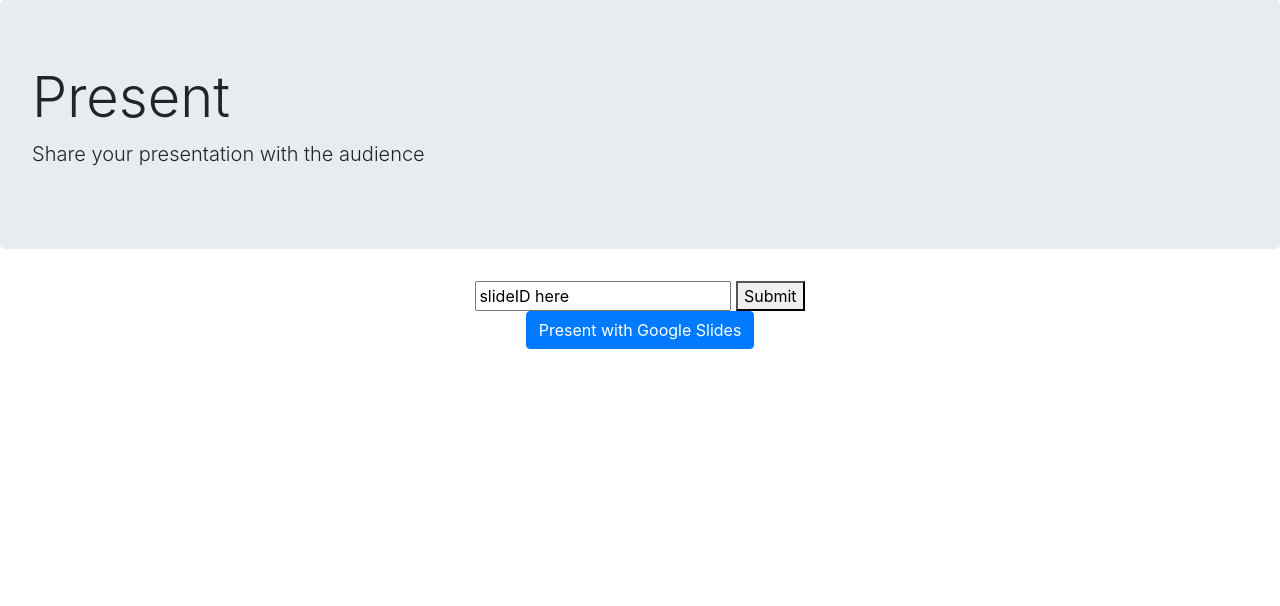
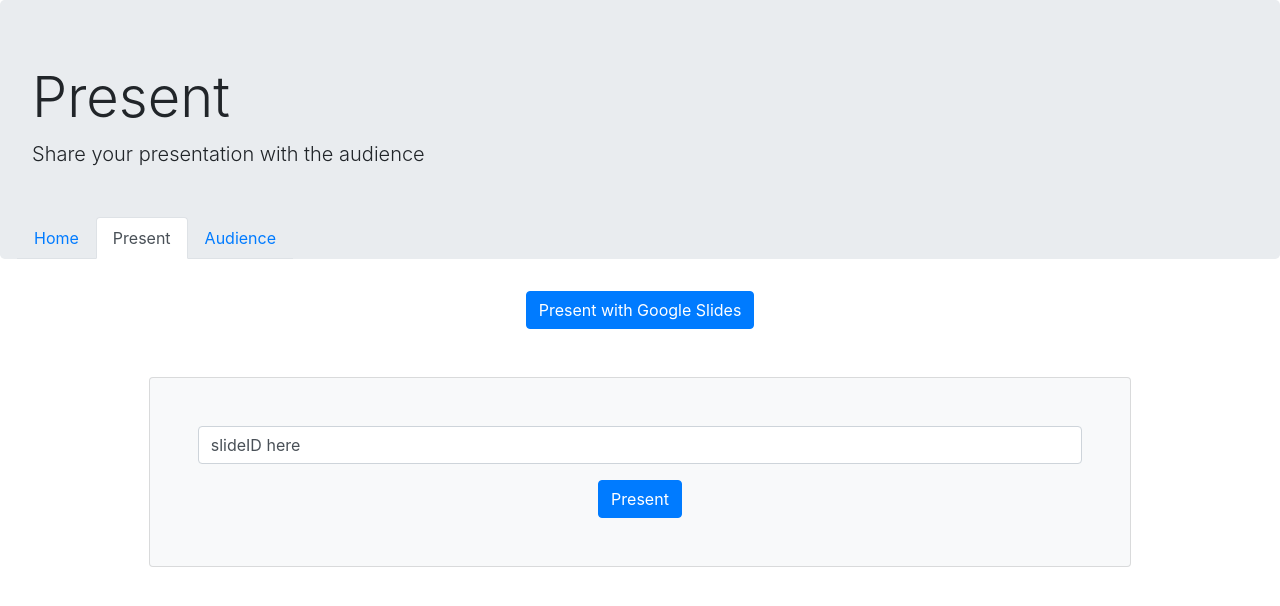
Before and after one commit to jogden4195/BackRow, a Django app: page /picker/ in a window 1280 px wide. Shown: the top 606 px of the page. Run offline with Django 3.2, Linux system fonts and the light colour scheme; some libraries are stand-ins or nearby versions.

Commit message:
added bootstrap styling. created nav links to go between home, picker, and audience pages

```diff
--- a/project/src/landing/templates/landing/picker.html
+++ b/project/src/landing/templates/landing/picker.html
@@ -1,14 +1,16 @@
 <!DOCTYPE html>
 <html xmlns="http://www.w3.org/1999/xhtml">
+
 <head>
   <!-- jQuery -->
   <script src="https://code.jquery.com/jquery-3.2.1.min.js"></script>
 
   <!-- Bootstrap -->
-    <link rel="stylesheet" href="https://stackpath.bootstrapcdn.com/bootstrap/4.3.1/css/bootstrap.min.css" integrity="sha384-ggOyR0iXCbMQv3Xipma34MD+dH/1fQ784/j6cY/iJTQUOhcWr7x9JvoRxT2MZw1T" crossorigin="anonymous">
+  <link rel="stylesheet" href="https://stackpath.bootstrapcdn.com/bootstrap/4.3.1/css/bootstrap.min.css" integrity="sha384-ggOyR0iXCbMQv3Xipma34MD+dH/1fQ784/j6cY/iJTQUOhcWr7x9JvoRxT2MZw1T"
+    crossorigin="anonymous">
   <!-- end bootstrap-->
 
-    <meta http-equiv="content-type" content="text/html; charset=utf-8"/>
+  <meta http-equiv="content-type" content="text/html; charset=utf-8" />
   <title>Backrow</title>
 
   <!-- Google picker singin for app-->
@@ -35,8 +37,8 @@
 
     // Use the Google API Loader script to load the google.picker script.
     function loadPicker() {
-      gapi.load('auth', {'callback': onAuthApiLoad});
-      gapi.load('picker', {'callback': onPickerApiLoad});
+      gapi.load('auth', { 'callback': onAuthApiLoad });
+      gapi.load('picker', { 'callback': onPickerApiLoad });
     }
 
     function onAuthApiLoad() {
@@ -98,25 +100,47 @@
 
   </script>
 </head>
+
 <body>
   <div id="result"></div>
-    <div class="jumbotron">
+  <div class="jumbotron pb-0">
     <h1 class="display-4">Present</h1>
     <p class="lead">Share your presentation with the audience</p>
+    <div class="row justify-content-left mt-5 mb-0">
+      <ul class="nav nav-tabs">
+        <li class="nav-item">
+          <a class="nav-link" href="/">Home</a>
+        </li>
+        <li class="nav-item">
+          <a class="nav-link active" href="#">Present</a>
+        </li>
+        <li class="nav-item">
+          <a class="nav-link" href="/audience">Audience</a>
+        </li>
+      </ul>
+    </div>
+  </div>
+
+  <div class="row justify-content-center mb-5">
+    <!-- The Google API Loader script. -->
+    <button onclick="loadPicker()" type="button" class="btn btn-primary">Present with Google Slides</button>
   </div>
 
   <!-- Form where fileId will fill input box -->
   <div class="row justify-content-center">
+    <div class="card text-center w-75 bg-light mb-3">
+      <div class="card-body p-5">
         <form>
-        <input id="slideID" type="text" name="slideID" value="slideID here">
-        <button type="button" onclick="buildPresentation()">Submit</button>
+          <div class="form-group">
+            <input id="slideID" class="form-control" type="text" name="slideID" value="slideID here">
+          </div>
+          <div class="row justify-content-center">
+            <button type="button" class="btn btn-primary" onclick="buildPresentation()">Present</button>
+          </div>
         </form>
       </div>
-
-    <!-- The Google API Loader script. -->
-    <div class="row justify-content-center">
-      <button onclick="loadPicker()" type="button" class="btn btn-primary">Present with Google Slides</button>
-      <!-- <script type="text/javascript" src="https://apis.google.com/js/api.js?onload=loadPicker"></script> -->
+    </div>
   </div>
 </body>
+
 </html>
```
Also changed, not shown: project/src/landing/templates/landing/audience.html (+14 -1 lines). Lines whose indentation alone changed are shown as unchanged.
